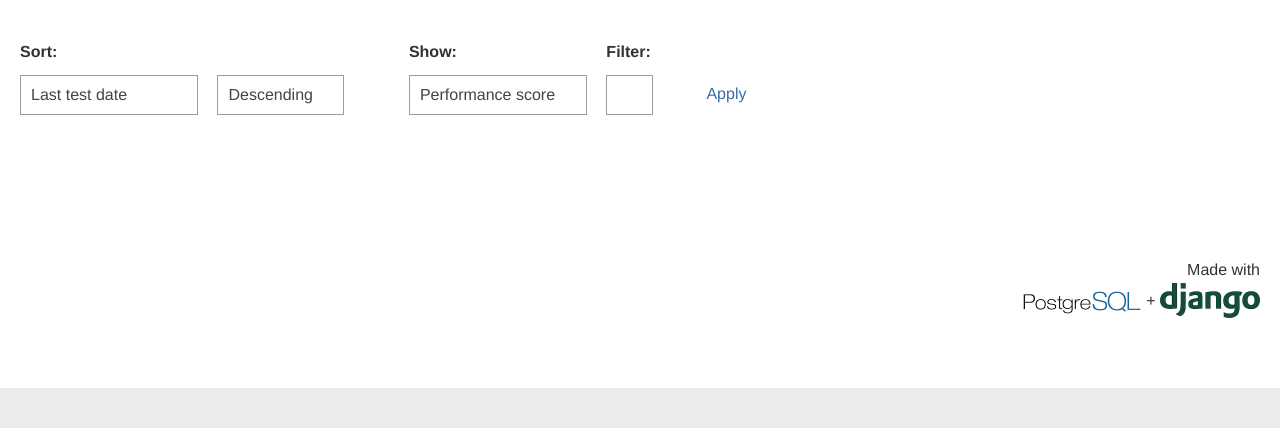
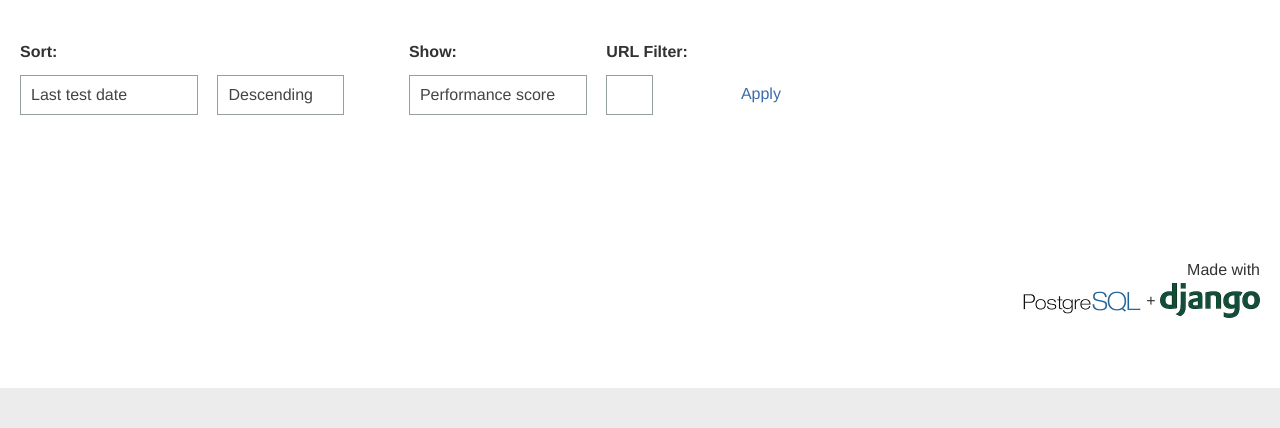
Before and after one commit to IBM/page-lab, a Django app: page /report/browse/ in a window 1280 px wide. Shown: the part 212-640 px from the top of the page. Run offline with Django 3.2, Linux system fonts and the light colour scheme; data comes from the database, SQL or seed files in the repository; data that the repository does not hold is empty; some libraries are stand-ins or nearby versions; some web fonts are replaced.

Commit message:
Clean-up; consolidation.

```diff
--- a/admin/pageaudit/report/templates/reports_browse.html
+++ b/admin/pageaudit/report/templates/reports_browse.html
@@ -176,17 +176,7 @@
                                     <option value="seoscore" {% if viewdata == 'seoscore' %}selected="selected"{% endif %}>SEO score</option>
                                 </select>
                             </div>
-
-                            <div class="ibm-margin-bottom-1" style="margin-right: 15px; display: inline-block;">
-                                <p class="ibm-bold" style="padding-bottom: 10px;">Filter:</p>
-                                <select id="url-filter">
-                                    <option value="">&nbsp;</option>
-                                    {% for url_filter in filters %}
-                                        <option value="{{ url_filter.slug }}" {% if filter.slug == url_filter.slug %}selected="selected"{% endif %}>{{ url_filter.name }}</option>
-                                    {% endfor %}
-                                </select>
-                            </div>
-
+                            {% include "url_filter_select.html" with filter=filter filters=filters %}
                             <div class="ibm-margin-bottom-1" style="margin-right: 60px; display: inline-block;">
                                 <p class="ibm-ind-link">
                                     <a id="apply" class="ibm-forward-link" href="####">Apply</a>
--- /dev/null
+++ b/admin/pageaudit/report/templates/url_filter_select.html
@@ -0,0 +1,9 @@
+<div class="ibm-margin-bottom-1" style="margin-right: 15px; display: inline-block;">
+    <p class="ibm-bold" style="padding-bottom: 10px;">URL Filter:</p>
+    <select id="url-filter">
+        <option value="">&nbsp;</option>
+        {% for url_filter in filters %}
+          <option value="{{ url_filter.slug }}" {% if filter.slug == url_filter.slug %}selected="selected"{% endif %}>{{ url_filter.name }}</option>
+        {% endfor %}
+    </select>
+</div>
```
Also changed, not shown: admin/pageaudit/report/templates/reports_dashboard.html (+1 -14 lines).
